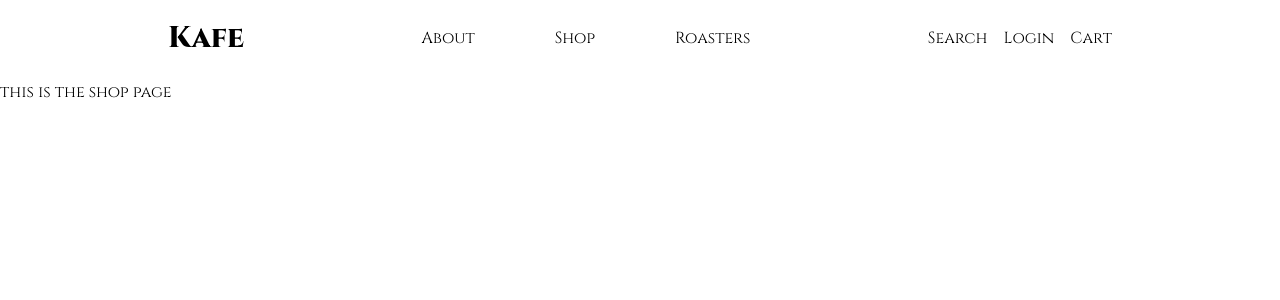
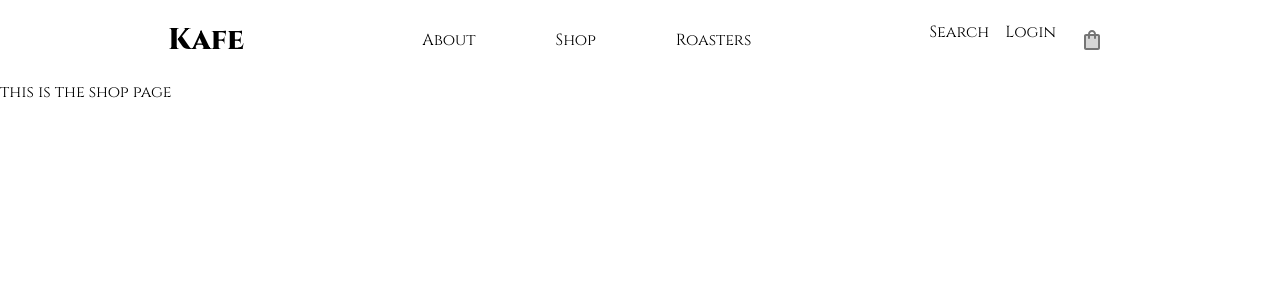
Before and after one commit to DustyDogCodex/Kafe, a Next.js app: page /shop in a window 1280 px wide. Shown: the top 300 px of the page. Built offline with nearby package versions, Linux system fonts and the light colour scheme; a web font is replaced by a local one.

Commit message:
setup redux provider for accesssing state values throughout the app. added hooks.ts to for improved type support for useDispatch and useSelector hooks. created cartSlice.ts and moved cart slice and related methods there

```diff
--- a/src/app/components/Navbar.tsx
+++ b/src/app/components/Navbar.tsx
@@ -1,11 +1,11 @@
 'use client'
 import { useState, useEffect } from 'react'
 import useMediaQuery from '../hooks/useMediaQuery'
-import { Icon } from '@mui/material'
-import { Menu, Close } from '@mui/icons-material'
+import { Icon, IconButton } from '@mui/material'
+import { Menu, Close, ShoppingBagTwoTone } from '@mui/icons-material'
 import Link from 'next/link'
-/* import { FontAwesomeIcon } from '@fortawesome/react-fontawesome'
-import { faBars, faX } from '@fortawesome/free-solid-svg-icons' */
+import { useAppDispatch, useAppSelector } from '@/state/hooks'
+import { setIsCartOpen } from '@/state/cartSlice'
 
 function NavBar() {
     //using state to toggle navbar menu
@@ -26,6 +26,9 @@ function NavBar() {
         window.addEventListener('scroll', handleScroll)
         return () => window.removeEventListener('scroll', handleScroll)
     }, [])
+
+    const dispatch = useAppDispatch()
+    const cart = useAppSelector((state) => state.cartReducer.cart)
 
     return (
         <nav
@@ -78,11 +81,11 @@ function NavBar() {
                         >
                             Login
                         </Link>
-                        <Link
-                            href={'/'}
+                        <IconButton
+                            onClick={() => dispatch(setIsCartOpen())}
                         >
-                            Cart
-                        </Link>
+                            <ShoppingBagTwoTone />
+                        </IconButton>
                     </div>
                     </>
                     :
--- a/src/app/layout.tsx
+++ b/src/app/layout.tsx
@@ -1,6 +1,9 @@
+'use client'
+import { store } from '@/state/store'
 import './globals.css'
 import type { Metadata } from 'next'
 import { Cinzel, Fauna_One } from 'next/font/google'
+import { Provider } from 'react-redux'
 
 // If loading a variable font, you don't need to specify the font weight
 const cinzel = Cinzel({ subsets: ['latin'] })
@@ -16,9 +19,13 @@ export default function RootLayout({
 }: {
   children: React.ReactNode
 }) {
-  return (
-    <html lang="en">
-      <body className={cinzel.className}>{children}</body>
-    </html>
-  )
+    return (
+        <html lang="en">
+            <body className={cinzel.className}>
+                <Provider store={store}>
+                    {children}
+                </Provider>
+            </body>
+        </html>
+    )
 }
--- /dev/null
+++ b/src/state/cartSlice.ts
@@ -0,0 +1,60 @@
+import { createSlice } from "@reduxjs/toolkit"
+
+/* initial state for cart */
+const initialState: { isCartOpen: boolean, cart: { id: string, count: number }[], items: [] } = {
+    isCartOpen: false,
+    cart: [],
+    items: []
+}
+
+/* CART SLICE for updating state */
+export const cartSlice = createSlice({
+    name: 'cart',
+    initialState,
+    reducers: {
+        setItems: (state,action) => {
+            state.items = action.payload
+        },
+        /* reducer for adding items to cart */
+        addToCart: (state,action) => {
+            state.cart = [ ...state.cart, action.payload.item ]
+        },
+        /* reducer for removing items for cart */
+        removeFromCart: (state,action) => {
+            state.cart = state.cart.filter((item) => item.id !== action.payload.id)
+        },
+        /* reducer for increasing item count to cart */
+        increaseCount: (state,action) => {
+            state.cart = state.cart.map((item) => {
+                if (item.id === action.payload.item){
+                    item.count++
+                }
+                return item
+            })
+        },
+        /* reducer for decreasing item count to cart */
+        decreaseCount: (state,action) => {
+            state.cart = state.cart.map((item) => {
+                if (item.id === action.payload.item && item.count > 1){
+                    item.count--
+                }
+                return item
+            })
+        },
+        /* reducer for opening/closing cart*/
+        setIsCartOpen: (state) => {
+            state.isCartOpen = !state.isCartOpen
+        }
+    }
+})
+
+export const {
+    setItems,
+    addToCart,
+    removeFromCart,
+    increaseCount,
+    decreaseCount,
+    setIsCartOpen
+} = cartSlice.actions
+
+export default cartSlice.reducer
--- /dev/null
+++ b/src/state/hooks.ts
@@ -0,0 +1,7 @@
+import { useDispatch, useSelector } from 'react-redux'
+import type { TypedUseSelectorHook } from 'react-redux'
+import type { RootState, AppDispatch } from './store'
+
+// Use throughout your app instead of plain `useDispatch` and `useSelector`
+export const useAppDispatch: () => AppDispatch = useDispatch
+export const useAppSelector: TypedUseSelectorHook<RootState> = useSelector
--- a/src/state/store.ts
+++ b/src/state/store.ts
@@ -1,60 +1,13 @@
-import { createSlice } from "@reduxjs/toolkit"
+import { configureStore } from '@reduxjs/toolkit'
+import cartReducer from './cartSlice'
 
-/* initial state for cart */
-const initialState: { isCartOpen: boolean, cart: { id: string, count: number }[], items: [] } = {
-    isCartOpen: false,
-    cart: [],
-    items: []
-}
-
-/* CART SLICE for updating state */
-export const cartSlice = createSlice({
-    name: 'cart',
-    initialState,
-    reducers: {
-        setItems: (state,action) => {
-            state.items = action.payload
-        },
-        /* reducer for adding items to cart */
-        addToCart: (state,action) => {
-            state.cart = [ ...state.cart, action.payload.item ]
-        },
-        /* reducer for removing items for cart */
-        removeFromCart: (state,action) => {
-            state.cart = state.cart.filter((item) => item.id !== action.payload.id)
-        },
-        /* reducer for increasing item count to cart */
-        increaseCount: (state,action) => {
-            state.cart = state.cart.map((item) => {
-                if (item.id === action.payload.item){
-                    item.count++
-                }
-                return item
-            })
-        },
-        /* reducer for decreasing item count to cart */
-        decreaseCount: (state,action) => {
-            state.cart = state.cart.map((item) => {
-                if (item.id === action.payload.item && item.count > 1){
-                    item.count--
-                }
-                return item
-            })
-        },
-        /* reducer for opening/closing cart*/
-        setIsCartOpen: (state,action) => {
-            state.isCartOpen = !state.isCartOpen
-        }
+export const store = configureStore({
+    reducer: {
+        cartReducer
     }
 })
 
-export const {
-    setItems,
-    addToCart,
-    removeFromCart,
-    increaseCount,
-    decreaseCount,
-    setIsCartOpen
-} = cartSlice.actions
-
-export default cartSlice.reducer
+// Infer the `RootState` and `AppDispatch` types from the store itself
+export type RootState = ReturnType<typeof store.getState>
+// Inferred type: {posts: PostsState, comments: CommentsState, users: UsersState}
+export type AppDispatch = typeof store.dispatch
```
